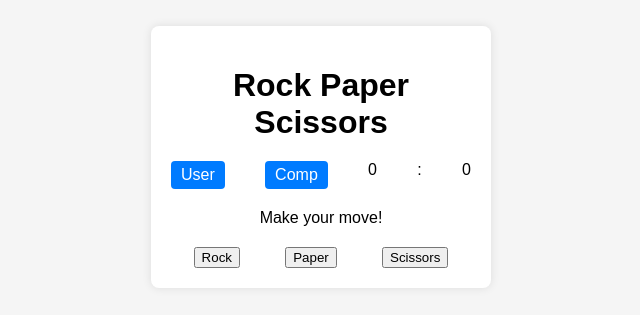
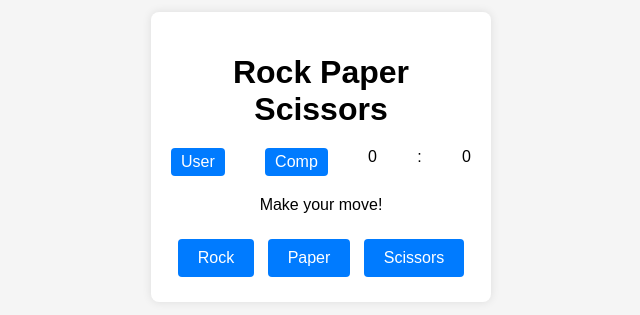
Before and after one commit to Gudavalliharshitha/online-class, a plain HTML site: page rock-paper/index.html in a window 1280 px wide. Shown: the part 243-558 px from the top of the page, without its empty margins (319-959 px from the left). Drawn offline with Linux system fonts and the light colour scheme.

Commit message:
style.css

```diff
--- a/rock-paper/styles.css
+++ b/rock-paper/styles.css
@@ -45,9 +45,15 @@ h1 {
 
 .choice {
     cursor: pointer;
+    padding: 10px 20px;
+    font-size: 1em;
+    border: none;
+    border-radius: 4px;
+    background-color: #007bff;
+    color: #fff;
+    margin: 5px;
 }
 
-.choice img {
-    width: 60px;
-    height: 60px;
+.choice:hover {
+    background-color: #0056b3;
 }
```
